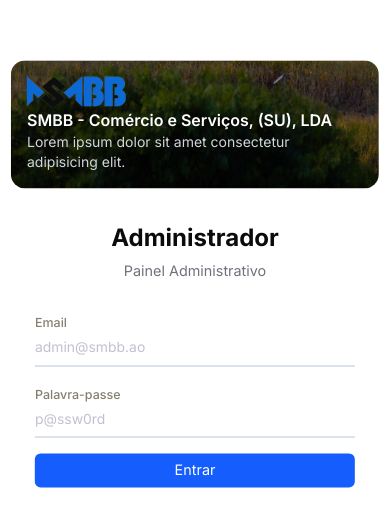
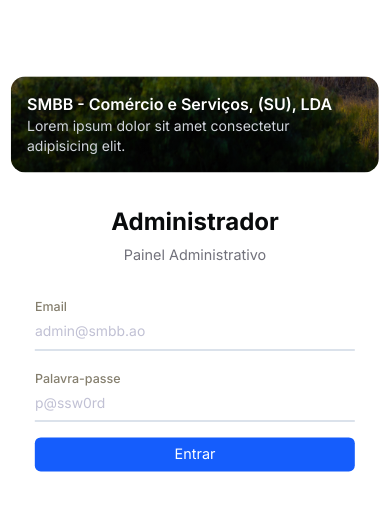
Before and after one commit to sckj-company/smbb, a Next.js app: page /admin/login in a window 390 px wide. Shown: the part 136-662 px from the top of the page. Built offline with nearby package versions, Linux system fonts and the light colour scheme.

Commit message:
style: aplicar responsividade na página de login

```diff
--- a/src/app/admin/login/page.tsx
+++ b/src/app/admin/login/page.tsx
@@ -1,6 +1,5 @@
 import { Suspense } from "react";
 import { LoginForm } from "@/components/auth/LoginForm";
-import Image from "next/image";
 
 export default function LoginPage() {
   return (
@@ -8,19 +7,15 @@ export default function LoginPage() {
       <Suspense fallback={null}>
         <section className="login-container">
           <div className="login-fire flex flex-col justify-between p-4 text-white">
-            <Image
-              src="/smbb-logo-dark-transparent.png"
-              alt="SMBB Logo"
-              width="200"
-              height="100"
-              className="h-8 sm:h-6.5 xl:h-7.5 w-fit"
-            />
+            <div />
 
             <div>
               <h1 className="2xl:text-xl font-semibold">
                 SMBB - Comércio e Serviços, (SU), LDA
               </h1>
-              <p className="text-sm text-gray-300">Lorem ipsum dolor sit amet consectetur adipisicing elit.</p>
+              <p className="text-sm text-gray-300">
+                Lorem ipsum dolor sit amet consectetur adipisicing elit.
+              </p>
             </div>
           </div>
 
```
